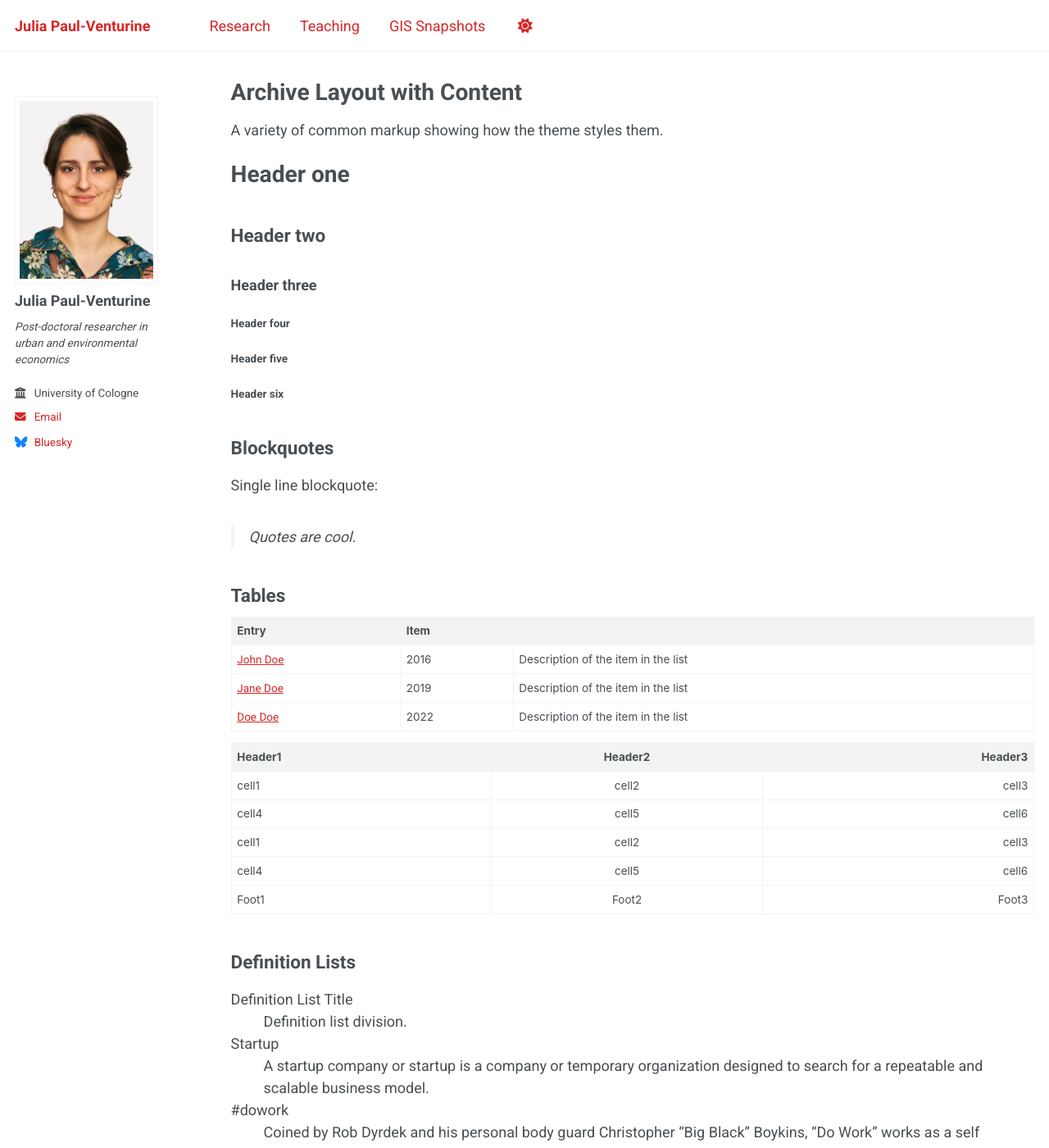
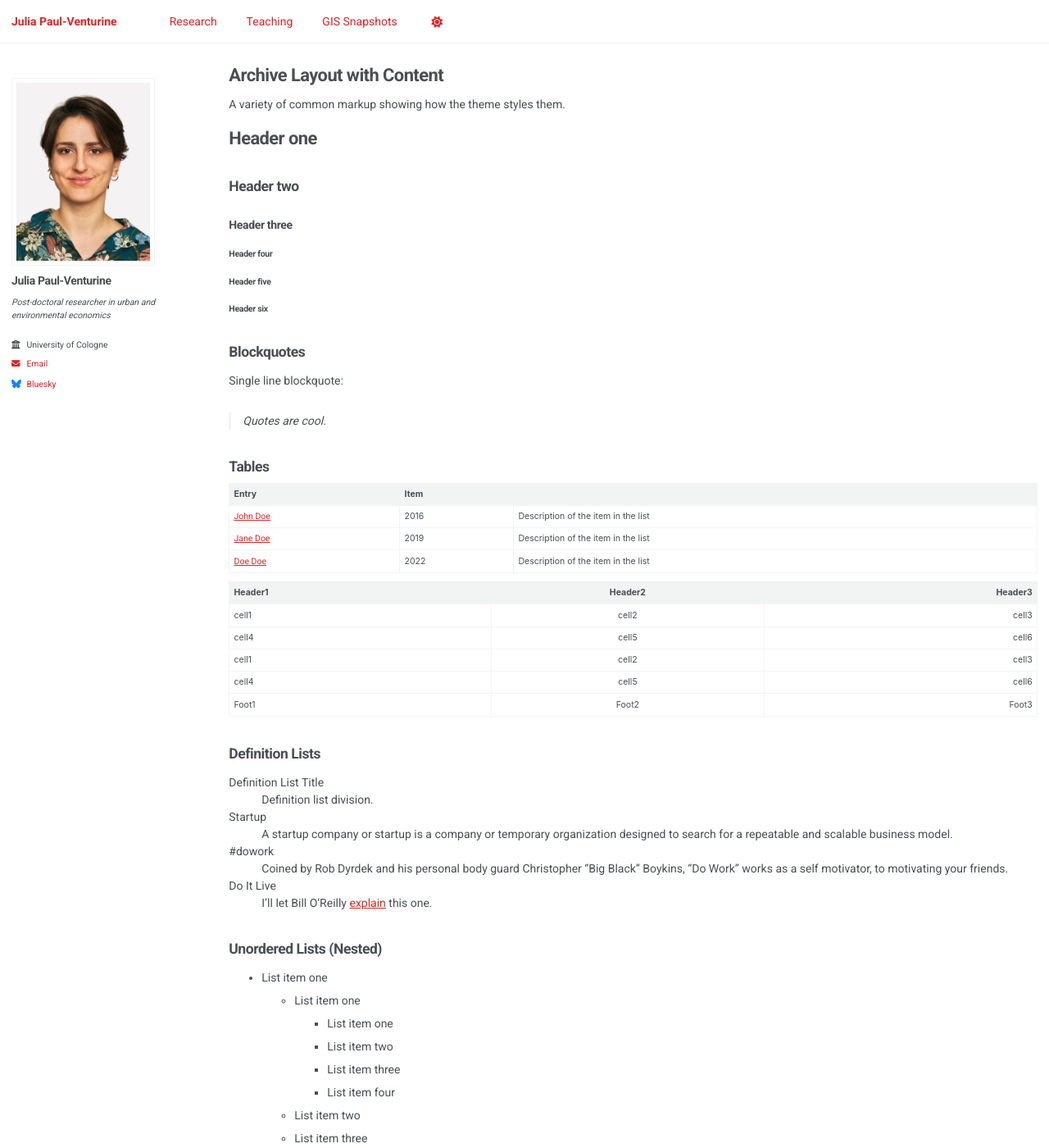
Before and after one commit to julia-paulventurine/julia-paulventurine.github.io, a Jekyll site: the page built from _pages/archive-layout-with-content.md, in a window 1280 px wide and 1400 px high. Shown: the whole window at 82% size. Built offline with Jekyll 4.4.1, drawn with Linux system fonts in a browser that asks for light colours; a script that is not in the unit is left out.

Commit message:
Update _themes.scss

```diff
--- a/_sass/_themes.scss
+++ b/_sass/_themes.scss
@@ -1,6 +1,24 @@
 /* ==========================================================================
    SHARED THEME SETTINGS
    ========================================================================== */
+
+@import url('https://fonts.googleapis.com/css2?family=Inter:wght@400;500;600;700&display=swap');
+
+body {
+  font-family: 'Inter', -apple-system, BlinkMacSystemFont, 'Segoe UI',
+               Roboto, Helvetica, Arial, sans-serif;
+}
+
+
+h1, h2, h3, h4, h5, h6 {
+  font-family: 'Inter', sans-serif;
+  font-weight: 500;
+  letter-spacing: -0.025em;
+}
+
+.markdown-body {
+  font-size: 12px;
+}
 
 /* ==========================================================================
    TYPOGRAPHY
@@ -102,3 +120,9 @@
 $vine-color                 : #00bf8f;
 $youtube-color              : #bb0000;
 $xing-color                 : #006567;
+
+
+
+body {
+  font-size: 14px; // Taille de base pour tout le texte
+}
```
